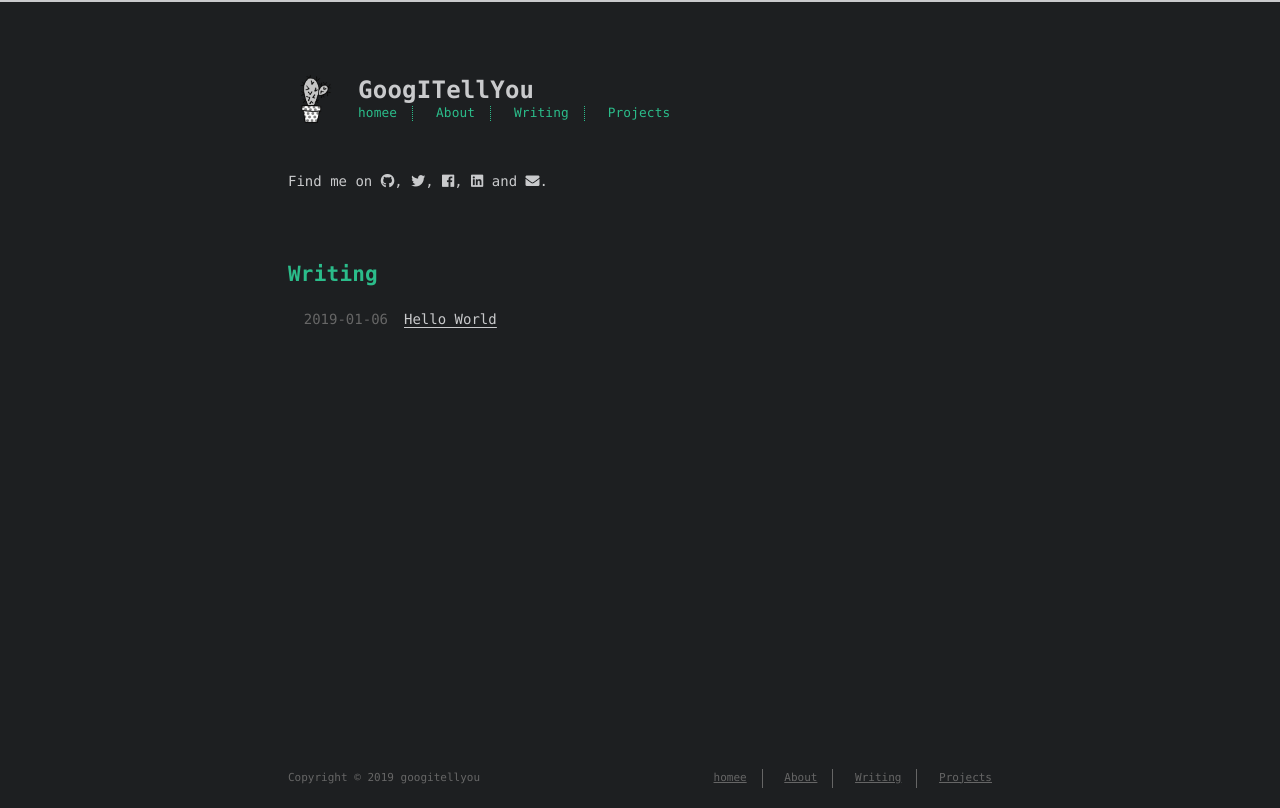
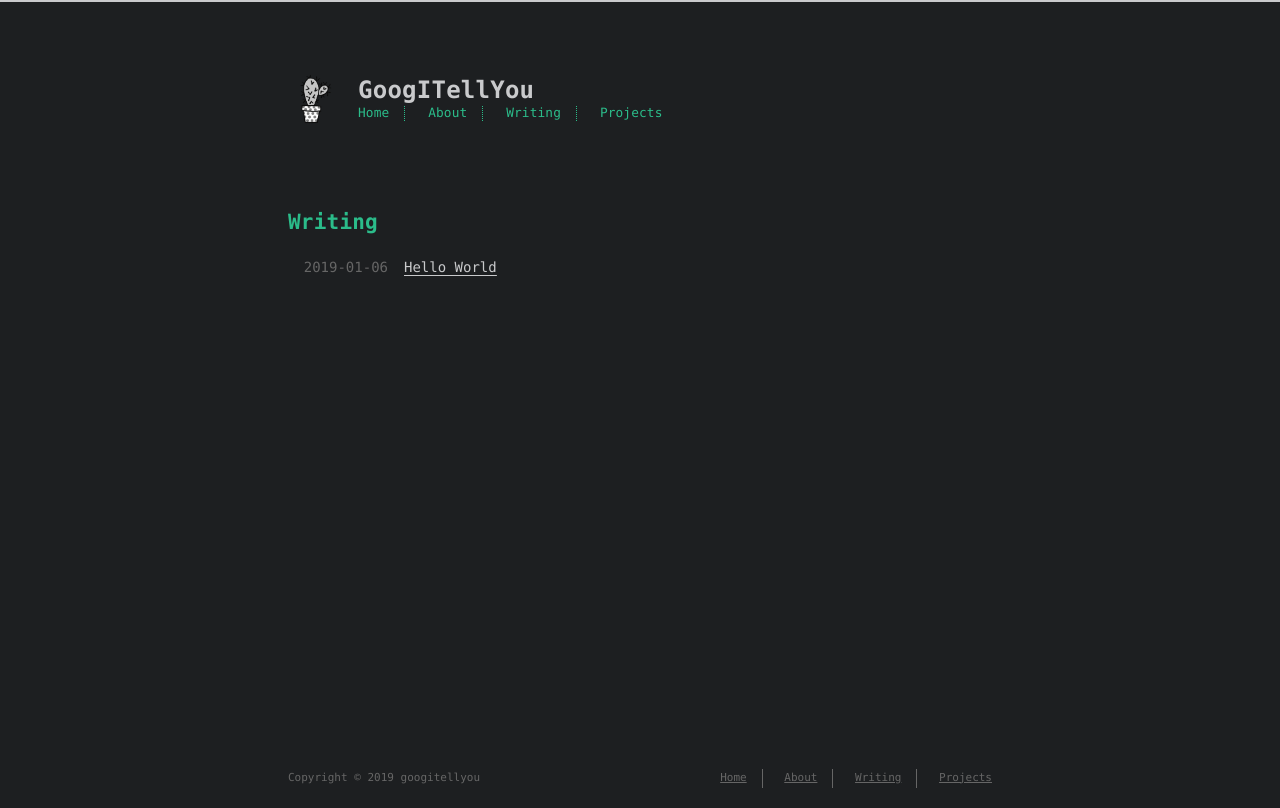
Before and after one commit to googitellyou/googitellyou.github.io, a plain HTML site: page index.html in a window 1280 px wide. Drawn offline with Linux system fonts and the light colour scheme.

Commit message:
Site updated: 2019-01-06 21:08:50

```diff
--- a/index.html
+++ b/index.html
@@ -65,7 +65,7 @@
         <a href="#"><i class="fas fa-bars fa-2x"></i></a>
       </li>
 
-        <li><a href="/">homee</a></li>
+        <li><a href="/">Home</a></li>
 
         <li><a href="/about/">About</a></li>
 
@@ -80,53 +80,6 @@
 
         <section id="about">
 
-
-    <p>
-      Find me on
-
-
-
-
-          <a class="icon" target="_blank" href="http://github.com/probberechts/cactus-dark">
-            <i class="fab fa-github"></i><!--
-      ---></a><!--
-    ---><!--
-    --->,
-
-
-
-          <a class="icon" target="_blank" href="/">
-            <i class="fab fa-twitter"></i><!--
-      ---></a><!--
-    ---><!--
-    --->,
-
-
-
-          <a class="icon" target="_blank" href="/">
-            <i class="fab fa-facebook"></i><!--
-      ---></a><!--
-    ---><!--
-    --->,
-
-
-
-          <a class="icon" target="_blank" href="/">
-            <i class="fab fa-linkedin"></i><!--
-      ---></a><!--
-    ---><!--
-    ---> and
-
-
-
-          <a class="icon" target="_blank" href="mailto:name@email.com">
-            <i class="fas fa-envelope"></i><!--
-      ---></a><!--
-      ---><!--
-    --->.
-
-
-    </p>
 
 </section>
 
@@ -174,7 +127,7 @@
     <nav>
       <ul>
 
-          <li><a href="/">homee</a></li>
+          <li><a href="/">Home</a></li>
 
           <li><a href="/about/">About</a></li>
 
```
Also changed, not shown: 2019/01/06/hello-world/index.html (+3 -3 lines), archives/2019/01/index.html (+2 -2 lines), archives/2019/index.html (+2 -2 lines), archives/index.html (+2 -2 lines).
